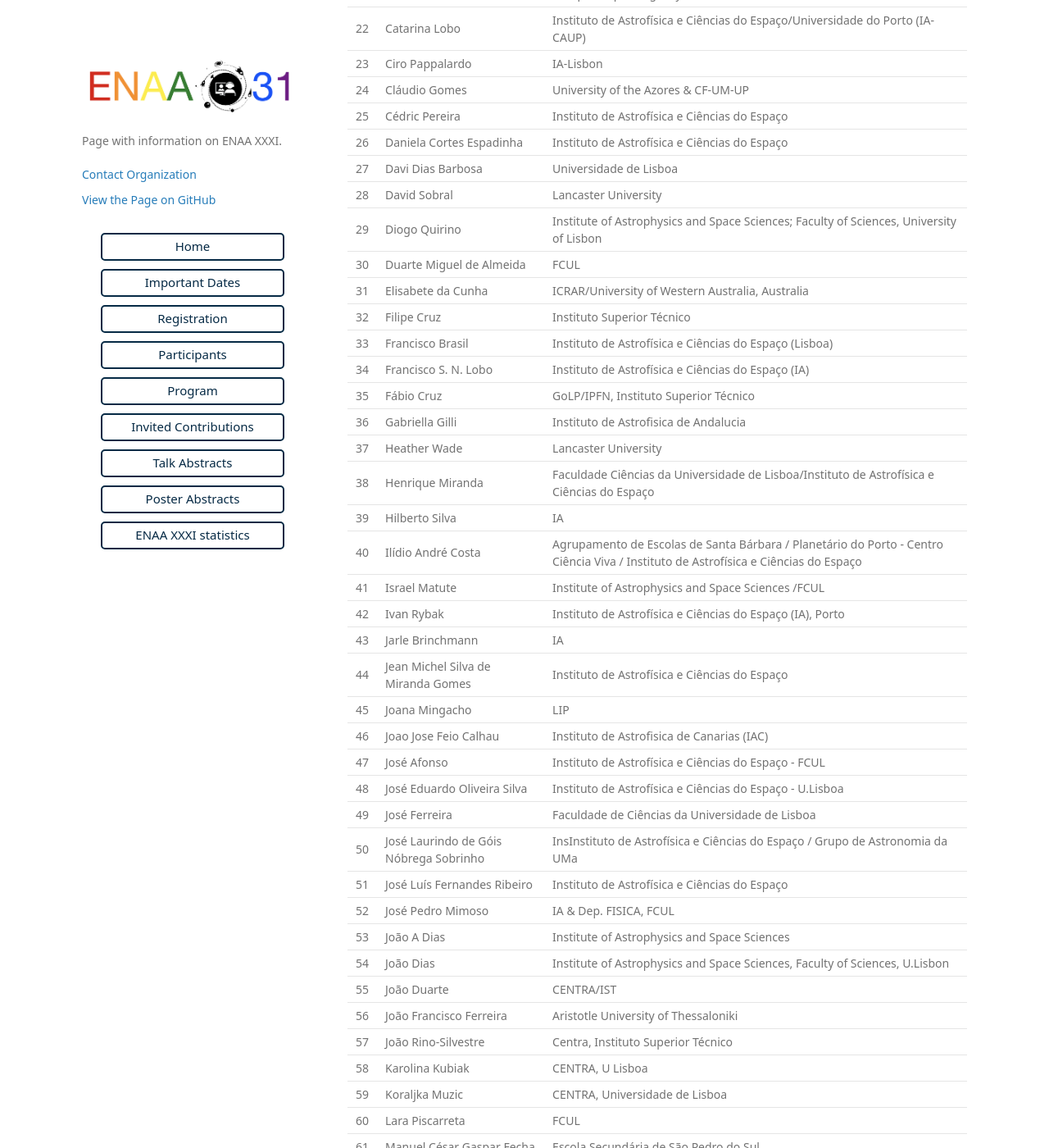
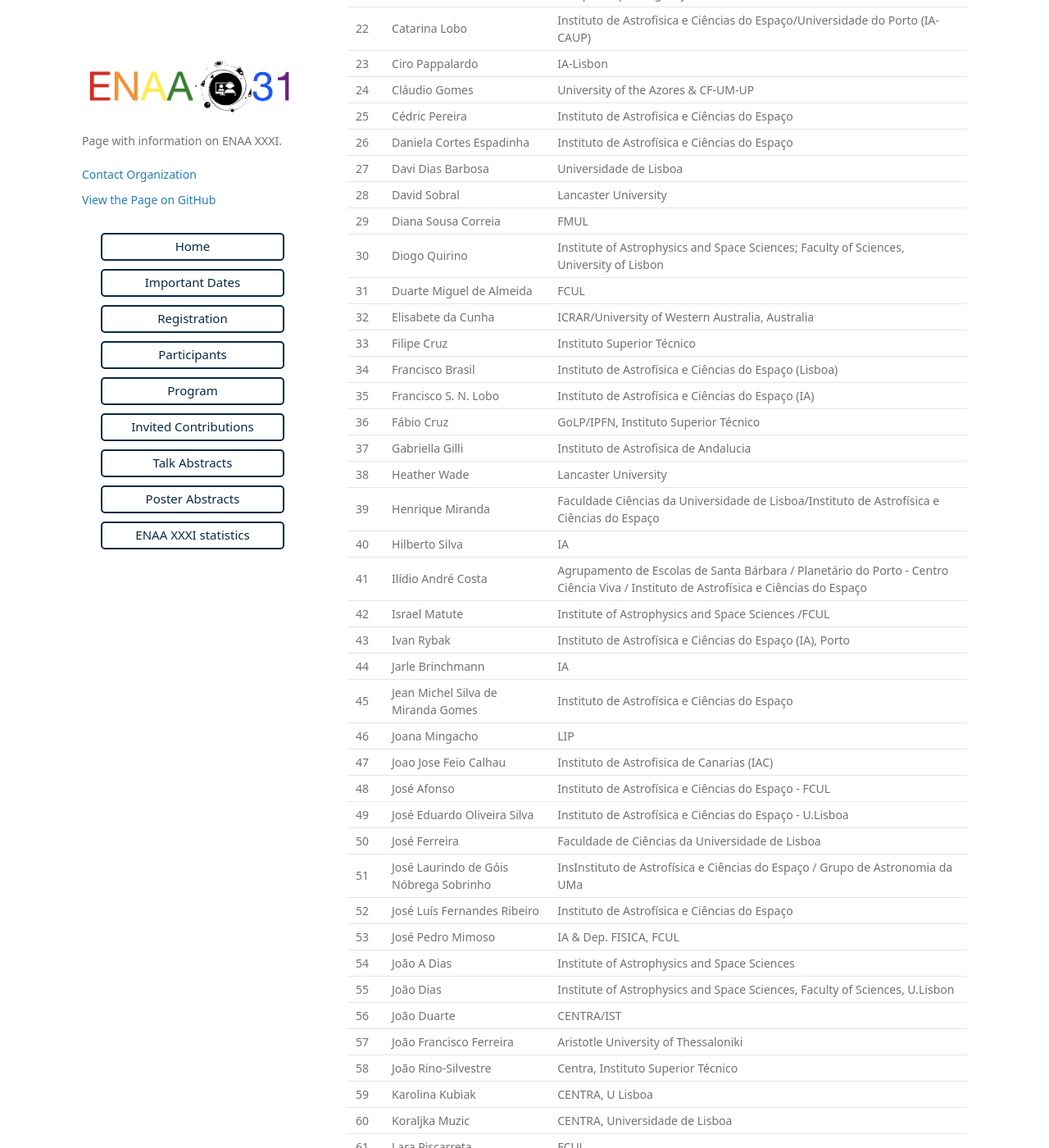
Before and after one commit to ENAAXXXI/ENAAXXXI.github.io, a Jekyll site: the page built from participants.md, in a window 1280 px wide and 1400 px high, scrolled down 877 px. Shown: the whole window at 82% size. Built offline with Jekyll 4.4.1, drawn with Linux system fonts in a browser that asks for light colours; some web fonts are replaced; our own code applies the rules of GitHub Pages for plain Markdown files; some of the changed text lies outside the part shown.

Commit message:
update participants

```diff
--- a/participants.md
+++ b/participants.md
@@ -1,5 +1,5 @@
-# List of participants (98)
-<span style="color:gray">Last updated, September 2nd</span>
+# List of participants (100)
+<span style="color:gray">Last updated, September 5th</span>
 
 
 |    | Name        | Institute |
@@ -32,73 +32,75 @@
 | 26 | Daniela Cortes Espadinha | Instituto de Astrofísica e Ciências do Espaço |
 | 27 | Davi Dias Barbosa | Universidade de Lisboa |
 | 28 | David Sobral | Lancaster University |
-| 29 | Diogo Quirino | Institute of Astrophysics and Space Sciences; Faculty of Sciences, University of Lisbon |
-| 30 | Duarte Miguel de Almeida | FCUL |
-| 31 | Elisabete da Cunha | ICRAR/University of Western Australia, Australia |
-| 32 | Filipe Cruz | Instituto Superior Técnico |
-| 33 | Francisco Brasil | Instituto de Astrofísica e Ciências do Espaço (Lisboa) |
-| 34 | Francisco S. N. Lobo | Instituto de Astrofísica e Ciências do Espaço (IA) |
-| 35 | Fábio Cruz | GoLP/IPFN, Instituto Superior Técnico |
-| 36 | Gabriella Gilli | Instituto de Astrofisica de Andalucia |
-| 37 | Heather Wade | Lancaster University |
-| 38 | Henrique Miranda | Faculdade Ciências da Universidade de Lisboa/Instituto de Astrofísica e Ciências do Espaço |
-| 39 | Hilberto Silva | IA |
-| 40 | Ilídio André Costa | Agrupamento de Escolas de Santa Bárbara / Planetário do Porto - Centro Ciência Viva / Instituto de Astrofísica e Ciências do Espaço |
-| 41 | Israel Matute | Institute of Astrophysics and Space Sciences /FCUL |
-| 42 | Ivan Rybak | Instituto de Astrofísica e Ciências do Espaço (IA), Porto |
-| 43 | Jarle Brinchmann | IA |
-| 44 | Jean Michel Silva de Miranda Gomes | Instituto de Astrofísica e Ciências do Espaço |
-| 45 | Joana Mingacho | LIP |
-| 46 | Joao Jose Feio Calhau | Instituto de Astrofisica de Canarias (IAC) |
-| 47 | José Afonso | Instituto de Astrofísica e Ciências do Espaço - FCUL |
-| 48 | José Eduardo Oliveira Silva | Instituto de Astrofísica e Ciências do Espaço - U.Lisboa |
-| 49 | José Ferreira | Faculdade de Ciências da Universidade de Lisboa |
-| 50 | José Laurindo de Góis Nóbrega Sobrinho | InsInstituto de Astrofísica e Ciências do Espaço / Grupo de Astronomia da UMa |
-| 51 | José Luís Fernandes Ribeiro | Instituto de Astrofísica e Ciências do Espaço |
-| 52 | José Pedro  Mimoso  | IA & Dep. FISICA, FCUL |
-| 53 | João A Dias | Institute of Astrophysics and Space Sciences |
-| 54 | João Dias | Institute of Astrophysics and Space Sciences, Faculty of Sciences, U.Lisbon |
-| 55 | João Duarte | CENTRA/IST |
-| 56 | João Francisco Ferreira | Aristotle University of Thessaloniki |
-| 57 | João Rino-Silvestre | Centra, Instituto Superior Técnico |
-| 58 | Karolina Kubiak | CENTRA, U Lisboa |
-| 59 | Koraljka Muzic | CENTRA, Universidade de Lisboa |
-| 60 | Lara Piscarreta | FCUL |
-| 61 | Manuel César Gaspar Fecha | Escola Secundária de São Pedro do Sul |
-| 62 | Mariana Ferreira | FCUL |
-| 63 | Mariana P. Júlio | IA - CAUP |
-| 64 | Marta André Botas | Faculdade de Ciências da Universidade de Lisboa |
-| 65 | Md Rasel Uddin   | Jashore University of Science and Technology, Bangladesh        |
-| 66 | Mercedes Filho | Faculdade de Engenharia da Universidade do Porto |
-| 67 | Miguel Conceição | FCUL/IA |
-| 68 | Miguel Tavares Clara | Instituto de Astrofísica e Ciências do Espaço |
-| 69 | Nuno Peixinho | Instituto de Astrofísica e Ciências do Espaço, Universidade de Coimbra |
-| 70 | Nuno Rosário | IA / CAUP |
-| 71 | Paula Maria Cerqueira de Mesquita Carneiro  | Agrupamento Gaia Nascente  |
-| 72 | Paulo Garcia | CENTRA/FEUP |
-| 73 | Pedro Augusto | FMUP |
-| 74 | Pedro Cunha | FCUP-IA Porto |
-| 75 | Pedro Guilherme Garcia | FCUL |
-| 76 | Pedro Machado | Instituto de Astrofísica e Ciências do Espaço |
-| 77 | Pedro Medeiros | Universidade de Aveiro |
-| 78 | Raul Cerveira Lima | Escola Superior de Saúde do Politécnico do Porto/Instituto de Astrofísica e Ciências do Espaço |
-| 79 | Raul Sarmento | LIP |
-| 80 | Rodrigo Carvajal | Institute of Astrophysics - University of Lisbon |
-| 81 | Rosa Doran | NUCLIO |
-| 82 | Rui Curado da Silva | LIP |
-| 83 | Rui Torres | GoLP/IPFN - Instituto Superior Técnico |
-| 84 | Rute Rodrigues | Rio Maior High School Portugal |
-| 85 | Sandra Raimundo | Univ. of Copenhagen / UCLA / Univ. of Southampton |
-| 86 | Santiago Gonzalez-Gaitan | CENTRA, Instituto Superior Técnico, Universidade de Lisboa |
-| 87 | Sara Anjos | NUCLIO/ University of Minho/ University of Leiden |
-| 88 | Sara Melissa Azevedo Freitas | Universidade do Porto |
-| 89 | Sara Nóbrega | FCUL/IA |
-| 90 | Sofia Trigo  | FCUL |
-| 91 | Stergios Amarantidis |  Institute of Astrophysics and Space Sciences |
-| 92 | Sílvia Vicente | IA - Institute of Astrophysics and Space Sciences |
-| 93 | Thibault Boulet | Centro de Astrofísica da Universidade do Porto |
-| 94 | Tiago Gonçalves | Instituto de Astrofísica e Ciências do Espaço, Faculdade de Ciências da Universidade de Lisboa  |
-| 95 | Vardan Adibekyan | Instituto de Astrofísica e Ciências do Espaço (IA) |
-| 96 | Vitor Bonifácio | CIDTFF, Physics Department, University of Aveiro |
-| 97 | Víctor Almendros-Abad | CENTRA FCUL |
-| 98 | Álvaro Manuel Folhas Ferreira | Agrupamento de escola de Águeda Sul / NUCLIO / CITEUC |
+| 29 | Diana Sousa Correia | FMUL |
+| 30 | Diogo Quirino | Institute of Astrophysics and Space Sciences; Faculty of Sciences, University of Lisbon |
+| 31 | Duarte Miguel de Almeida | FCUL |
+| 32 | Elisabete da Cunha | ICRAR/University of Western Australia, Australia |
+| 33 | Filipe Cruz | Instituto Superior Técnico |
+| 34 | Francisco Brasil | Instituto de Astrofísica e Ciências do Espaço (Lisboa) |
+| 35 | Francisco S. N. Lobo | Instituto de Astrofísica e Ciências do Espaço (IA) |
+| 36 | Fábio Cruz | GoLP/IPFN, Instituto Superior Técnico |
+| 37 | Gabriella Gilli | Instituto de Astrofisica de Andalucia |
+| 38 | Heather Wade | Lancaster University |
+| 39 | Henrique Miranda | Faculdade Ciências da Universidade de Lisboa/Instituto de Astrofísica e Ciências do Espaço |
+| 40 | Hilberto Silva | IA |
+| 41 | Ilídio André Costa | Agrupamento de Escolas de Santa Bárbara / Planetário do Porto - Centro Ciência Viva / Instituto de Astrofísica e Ciências do Espaço |
+| 42 | Israel Matute | Institute of Astrophysics and Space Sciences /FCUL |
+| 43 | Ivan Rybak | Instituto de Astrofísica e Ciências do Espaço (IA), Porto |
+| 44 | Jarle Brinchmann | IA |
+| 45 | Jean Michel Silva de Miranda Gomes | Instituto de Astrofísica e Ciências do Espaço |
+| 46 | Joana Mingacho | LIP |
+| 47 | Joao Jose Feio Calhau | Instituto de Astrofisica de Canarias (IAC) |
+| 48 | José Afonso | Instituto de Astrofísica e Ciências do Espaço - FCUL |
+| 49 | José Eduardo Oliveira Silva | Instituto de Astrofísica e Ciências do Espaço - U.Lisboa |
+| 50 | José Ferreira | Faculdade de Ciências da Universidade de Lisboa |
+| 51 | José Laurindo de Góis Nóbrega Sobrinho | InsInstituto de Astrofísica e Ciências do Espaço / Grupo de Astronomia da UMa |
+| 52 | José Luís Fernandes Ribeiro | Instituto de Astrofísica e Ciências do Espaço |
+| 53 | José Pedro  Mimoso  | IA & Dep. FISICA, FCUL |
+| 54 | João A Dias | Institute of Astrophysics and Space Sciences |
+| 55 | João Dias | Institute of Astrophysics and Space Sciences, Faculty of Sciences, U.Lisbon |
+| 56 | João Duarte | CENTRA/IST |
+| 57 | João Francisco Ferreira | Aristotle University of Thessaloniki |
+| 58 | João Rino-Silvestre | Centra, Instituto Superior Técnico |
+| 59 | Karolina Kubiak | CENTRA, U Lisboa |
+| 60 | Koraljka Muzic | CENTRA, Universidade de Lisboa |
+| 61 | Lara Piscarreta | FCUL |
+| 62 | Manuel César Gaspar Fecha | Escola Secundária de São Pedro do Sul |
+| 63 | Mariana Ferreira | FCUL |
+| 64 | Mariana P. Júlio | IA - CAUP |
+| 65 | Marina Cortês | Universidade Lisboa |
+| 66 | Marta André Botas | Faculdade de Ciências da Universidade de Lisboa |
+| 67 | Md Rasel Uddin   | Jashore University of Science and Technology, Bangladesh        |
+| 68 | Mercedes Filho | Faculdade de Engenharia da Universidade do Porto |
+| 69 | Miguel Conceição | FCUL/IA |
+| 70 | Miguel Tavares Clara | Instituto de Astrofísica e Ciências do Espaço |
+| 71 | Nuno Peixinho | Instituto de Astrofísica e Ciências do Espaço, Universidade de Coimbra |
+| 72 | Nuno Rosário | IA / CAUP |
+| 73 | Paula Maria Cerqueira de Mesquita Carneiro  | Agrupamento Gaia Nascente  |
+| 74 | Paulo Garcia | CENTRA/FEUP |
+| 75 | Pedro Augusto | FMUP |
+| 76 | Pedro Cunha | FCUP-IA Porto |
+| 77 | Pedro Guilherme Garcia | FCUL |
+| 78 | Pedro Machado | Instituto de Astrofísica e Ciências do Espaço |
+| 79 | Pedro Medeiros | Universidade de Aveiro |
+| 80 | Raul Cerveira Lima | Escola Superior de Saúde do Politécnico do Porto/Instituto de Astrofísica e Ciências do Espaço |
+| 81 | Raul Sarmento | LIP |
+| 82 | Rodrigo Carvajal | Institute of Astrophysics - University of Lisbon |
+| 83 | Rosa Doran | NUCLIO |
+| 84 | Rui Curado da Silva | LIP |
+| 85 | Rui Torres | GoLP/IPFN - Instituto Superior Técnico |
+| 86 | Rute Rodrigues | Rio Maior High School Portugal |
+| 87 | Sandra Raimundo | Univ. of Copenhagen / UCLA / Univ. of Southampton |
+| 88 | Santiago Gonzalez-Gaitan | CENTRA, Instituto Superior Técnico, Universidade de Lisboa |
+| 89 | Sara Anjos | NUCLIO/ University of Minho/ University of Leiden |
+| 90 | Sara Melissa Azevedo Freitas | Universidade do Porto |
+| 91 | Sara Nóbrega | FCUL/IA |
+| 92 | Sofia Trigo  | FCUL |
+| 93 | Stergios Amarantidis |  Institute of Astrophysics and Space Sciences |
+| 94 | Sílvia Vicente | IA - Institute of Astrophysics and Space Sciences |
+| 95 | Thibault Boulet | Centro de Astrofísica da Universidade do Porto |
+| 96 | Tiago Gonçalves | Instituto de Astrofísica e Ciências do Espaço, Faculdade de Ciências da Universidade de Lisboa  |
+| 97 | Vardan Adibekyan | Instituto de Astrofísica e Ciências do Espaço (IA) |
+| 98 | Vitor Bonifácio | CIDTFF, Physics Department, University of Aveiro |
+| 99 | Víctor Almendros-Abad | CENTRA FCUL |
+| 100 | Álvaro Manuel Folhas Ferreira | Agrupamento de escola de Águeda Sul / NUCLIO / CITEUC |
```
